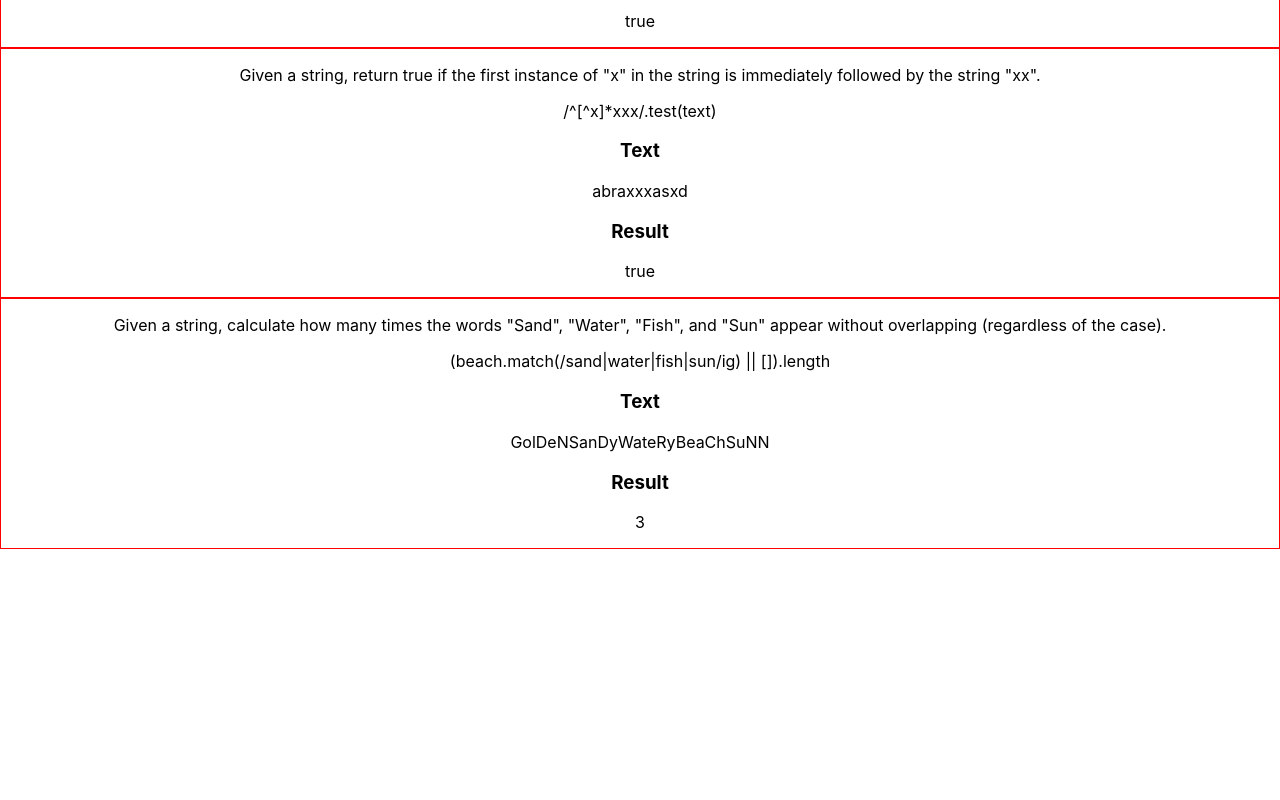
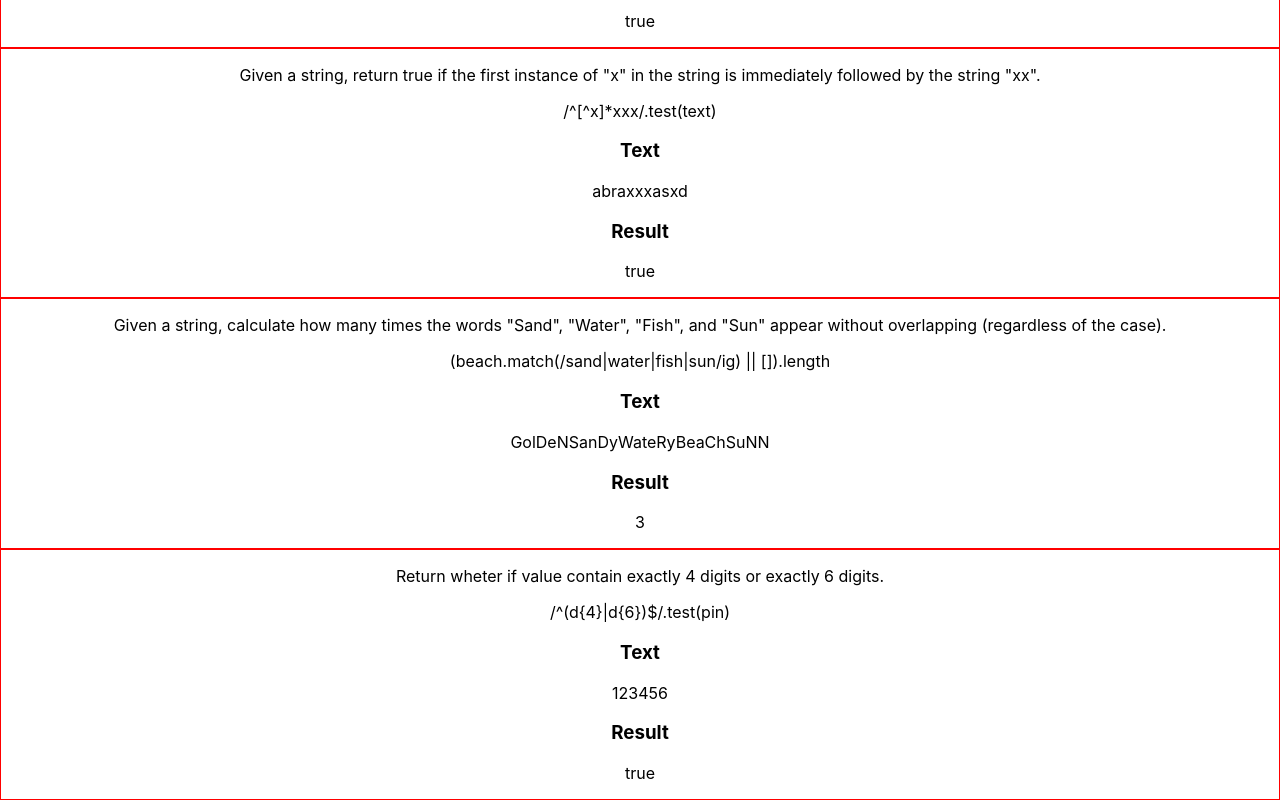
Before and after one commit to JavierV8/RegEx, a React (Create React App) app: page / in a window 1280 px wide. Shown: the part 1036-1836 px from the top of the page. Before the commit the page ends 1585 px from the top, so only its background shows below. Built offline with nearby package versions, Linux system fonts and the light colour scheme.

Commit message:
added regex7

```diff
--- a/src/App.js
+++ b/src/App.js
@@ -5,6 +5,7 @@ import Component3 from './components/component3';
 import Component4 from './components/component4';
 import Component5 from './components/component5';
 import Component6 from './components/component6';
+import Component7 from './components/component7';
 import "./App.css";
 
 function App() {
@@ -16,6 +17,7 @@ function App() {
       <Component4 />
       <Component5 />
       <Component6 />
+      <Component7 />
     </div>
   );
 }
--- /dev/null
+++ b/src/components/component7.jsx
@@ -0,0 +1,27 @@
+import React, { useEffect, useState } from "react";
+import "../App.css";
+
+function App() {
+  const [result1, setResult1] = useState(null);
+  const text = "123456";
+
+  useEffect(() => {
+      setResult1((/^(\d{4}|\d{6})$/.test(text)).toString());
+  }, []);
+
+  return (
+    <div className="App">
+      <div className="box">
+        <p>Return wheter if value contain exactly 4 digits or exactly 6 digits.</p>
+        <p>{`/^(\d{4}|\d{6})$/.test(pin)`}</p>
+        <h3>Text</h3>
+        <p>{text}</p>
+
+        <h3>Result</h3>
+        <p>{result1}</p>
+      </div>
+    </div>
+  );
+}
+
+export default App;
```
